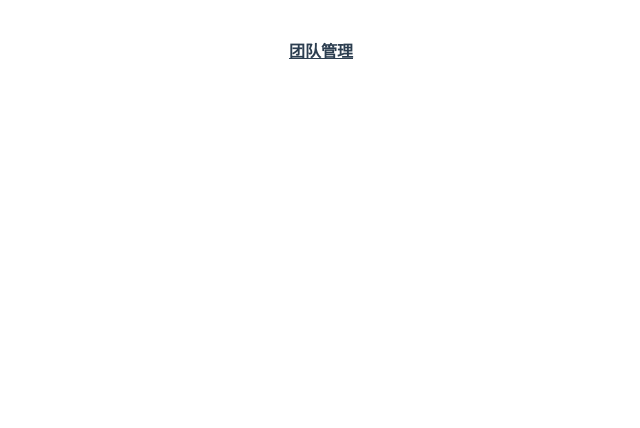
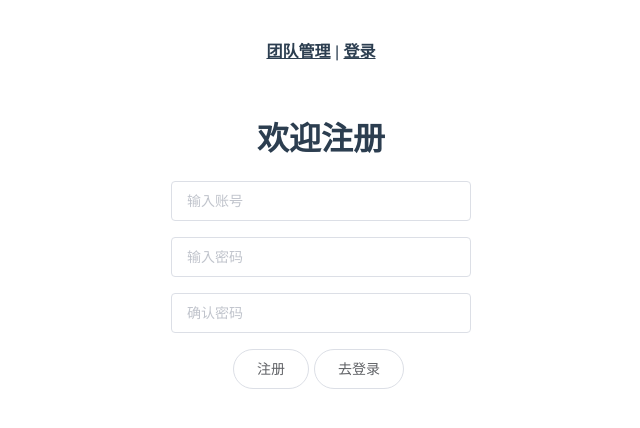
Before and after one commit to Lokirovskaya/Vue-2022-Summer, a Vue app: page /register in a window 1280 px wide. Shown: the top 428 px of the page, without its empty margins (319-959 px from the left). Built offline with nearby package versions, Linux system fonts and the light colour scheme.

Commit message:
login and register

```diff
--- a/src/App.vue
+++ b/src/App.vue
@@ -3,7 +3,8 @@
     <nav>
       <!-- <router-link to="/">Home</router-link> |
       <router-link to="/about">About</router-link> -->
-      <router-link to="/teammanagement">团队管理</router-link>
+      <router-link to="/teammanagement">团队管理</router-link> |
+      <router-link to="/login">登录</router-link>
     </nav>
     <router-view/>
   </div>
--- a/src/router/index.js
+++ b/src/router/index.js
@@ -22,7 +22,17 @@ const routes = [
     path: '/teammanagement',
     name: 'teammanagement',
     component: () => import('../views/TeamManagement.vue')
-  }
+  },
+  {
+    path: '/login',
+    name: 'login',
+    component: () => import("../views/LoginView.vue")
+  },
+  {
+    path: '/register',
+    name: 'register',
+    component: () => import("../views/RegisterView.vue")
+  },
 ]
 
 const router = new VueRouter({
--- /dev/null
+++ b/src/views/LoginView.vue
@@ -0,0 +1,33 @@
+<template>
+  <div class="login">
+    <div>{{this.$route.query.userid}}</div>
+    <h1>请登录</h1>
+
+    <el-input placeholder="输入账号" v-model="input_id" clearable style="width:300px"></el-input>
+    <p>
+      <el-input placeholder="输入密码" v-model="input_password" clearable style="width:300px" show-password></el-input>
+    <p>
+
+    <div>
+      <el-button @click="login" round>登录</el-button>
+      <router-link to="/register" style="margin: 5px;">
+        <el-button round>去注册</el-button>
+      </router-link>
+    </div>
+    </div>
+
+</template>
+
+<script>
+  export default {
+    data() {
+      return {
+        input_id: "",
+        input_password: "",
+      }
+    },
+    methods: {
+
+    },
+  }
+</script>
--- /dev/null
+++ b/src/views/RegisterView.vue
@@ -0,0 +1,45 @@
+<template>
+  <div class="register">
+    <h1>欢迎注册</h1>
+    <el-input placeholder="输入账号" v-model="input_id" clearable style="width:300px"></el-input>
+    <p>
+      <el-input placeholder="输入密码" v-model="input_password" clearable style="width:300px" show-password></el-input>
+    <p>
+      <el-input placeholder="确认密码" v-model="input_password2" clearable style="width:300px" show-password></el-input>
+    <div>
+      <el-button @click="register()" round>注册</el-button>
+      <router-link to="/login" style="margin: 5px;">
+        <el-button round>去登录</el-button>
+      </router-link>
+    </div>
+  </div>
+</template>
+
+<script>
+  export default {
+    data() {
+      return {
+        input_id: "",
+        input_password: "",
+        input_password2: ""
+      }
+    },
+    methods: {
+      register() {
+        if (this.input_id === '') {
+          this.$message.error('用户名不能为空！');
+        }
+        else if (this.input_password === '') {
+          this.$message.error('密码不能为空！');
+        }
+        else if (this.input_password2 === '') {
+          this.$message.error('请再次输入密码！');
+        }
+        else if (this.input_password !== this.input_password2) {
+          this.$message.error('两次输入的密码不一致！');
+        }
+        //else 传给后端
+      }
+    }
+  }
+</script>
```
